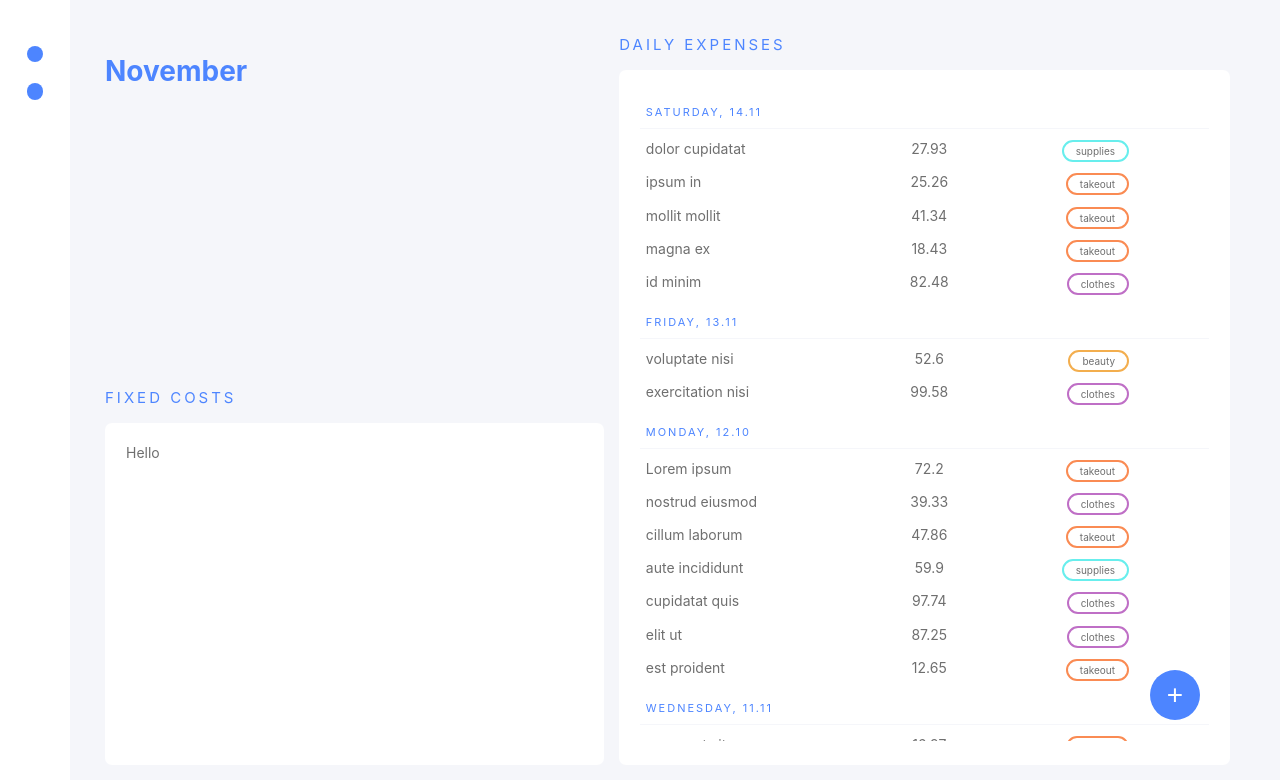
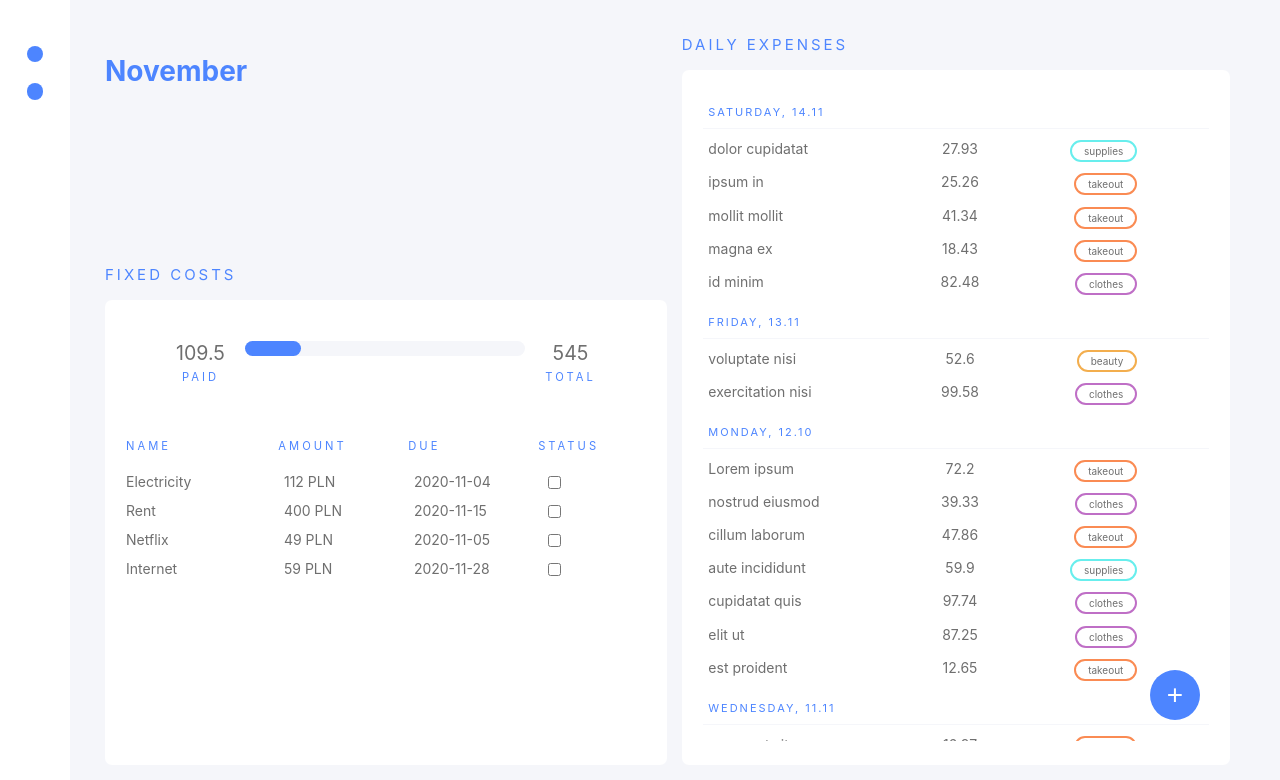
Before and after one commit to kasia-basia/mybudget, a React (Create React App) app: page / in a window 1280 px wide. Shown: the top 780 px of the page. Built offline with nearby package versions, Linux system fonts and the light colour scheme.

Commit message:
Add FixedCosts summary and table

```diff
--- a/package.json
+++ b/package.json
@@ -7,6 +7,7 @@
     "@testing-library/react": "^9.3.2",
     "@testing-library/user-event": "^7.1.2",
     "axios": "^0.20.0",
+    "classnames": "^2.2.6",
     "date-fns": "^2.16.1",
     "node-sass": "^4.14.1",
     "prettier": "^2.1.1",
--- a/src/assets/styles/variables.scss
+++ b/src/assets/styles/variables.scss
@@ -3,6 +3,7 @@ $primary-blue: #4D85FF;
 $dark-blue: #2C6AED;
 $graphite: #333333;
 $text: #6F6F6F;
+$text-light: #dedede;
 
 $sun: #FECD40;
 $gold: #f3ae4e;
--- a/src/components/FixedCostsPanel/FixedCostsPanel.jsx
+++ b/src/components/FixedCostsPanel/FixedCostsPanel.jsx
@@ -1,13 +1,17 @@
 import React from "react";
 import PropTypes from "prop-types";
-import styles from "./FixedCostsPanel.module.scss";
 import Panel from "components/Panel/Panel";
 import ExpensesTable from "components/ExpensesPanel/ExpensesTable/ExpensesTable";
+import FixedCostsSummary from "components/FixedCostsPanel/FixedCostsSummary/FixedCostsSummary";
+import styles from "./FixedCostsPanel.module.scss";
+import FixedCostsTable from "components/FixedCostsPanel/FixedCostsTable/FixedCostsTable";
+import sampleData from "./data";
 
 const FixedCostsPanel = () => {
   return (
     <Panel heading={"Fixed costs"}>
-      Hello
+      <FixedCostsSummary paid={109.5} total={545.0} />
+        <FixedCostsTable data={sampleData}/>
     </Panel>
   );
 };
--- /dev/null
+++ b/src/components/FixedCostsPanel/FixedCostsSummary/FixedCostsSummary.jsx
@@ -0,0 +1,28 @@
+import React from "react";
+import PropTypes from "prop-types";
+import styles from "./FixedCostsSummary.module.scss";
+import PercentageBar from "components/FixedCostsPanel/PercentageBar/PercentageBar";
+
+const FixedCostsSummary = ({ paid, total }) => {
+  const percentage = (paid / total) * 100;
+  return (
+    <div className={styles.wrapper}>
+      <div className={styles.amountWrapper}>
+        <div className={styles.amount}>{paid}</div>
+        <div className={styles.amountCaption}>paid</div>
+      </div>
+      <PercentageBar value={percentage} />
+      <div className={styles.amountWrapper}>
+        <div className={styles.amount}>{total}</div>
+        <div className={styles.amountCaption}>total</div>
+      </div>
+    </div>
+  );
+};
+
+FixedCostsSummary.propTypes = {
+  paid: PropTypes.number,
+  total: PropTypes.number,
+};
+
+export default FixedCostsSummary;
--- /dev/null
+++ b/src/components/FixedCostsPanel/FixedCostsSummary/FixedCostsSummary.module.scss
@@ -0,0 +1,22 @@
+@import "assets/styles/variables";
+
+.wrapper {
+  display: flex;
+  flex-direction: row;
+  margin: 20px 50px;
+}
+
+.amountWrapper{
+  text-align: center;
+  .amount {
+    font-size: 1.4em;
+  }
+
+  .amountCaption {
+    letter-spacing: 3px;
+    text-transform: uppercase;
+    color: $primary-blue;
+    font-size: 0.8em;
+    margin-top: 5px;
+  }
+}
--- /dev/null
+++ b/src/components/FixedCostsPanel/FixedCostsTable/FixedCostsTable.jsx
@@ -0,0 +1,22 @@
+import React from "react";
+import PropTypes from "prop-types";
+import {
+  TableRow,
+  TableRowHeader,
+} from "components/FixedCostsPanel/FixedCostsTable/TableRow/TableRow";
+import styles from "./FixedCostsTable.module.scss";
+
+const FixedCostsTable = ({ data }) => {
+  return (
+    <div className={styles.wrapper}>
+      <TableRowHeader />
+      {data.map((el, i) => (
+        <TableRow rowData={el} key={i} />
+      ))}
+    </div>
+  );
+};
+
+FixedCostsTable.propTypes = {};
+
+export default FixedCostsTable;
--- /dev/null
+++ b/src/components/FixedCostsPanel/FixedCostsTable/TableRow/TableRow.jsx
@@ -0,0 +1,34 @@
+import React, { useState } from "react";
+import classNames from "classnames/bind";
+import styles from "components/FixedCostsPanel/FixedCostsTable/TableRow/TableRow.module.scss";
+
+export const TableRowHeader = () => (
+  <div className={classNames(styles.wrapper, styles.headerWrapper)}>
+    <div className={styles.name}> Name </div>
+    <div className={styles.amount}> Amount </div>
+    <div className={styles.due}> Due </div>
+    <div className={styles.paid}> Status </div>
+  </div>
+);
+
+export const TableRow = ({ rowData }) => {
+  const { name, amount, dueDate, paid } = rowData;
+  const [status, setStatus] = useState(false);
+
+  const cx = classNames.bind(styles);
+
+  return (
+    <div className={cx({ wrapper: true, status: status })}>
+      <div className={styles.name}> {name} </div>
+      <div className={styles.amount}> {amount} PLN</div>
+      <div className={styles.due}> {dueDate} </div>
+      <div className={styles.paid}>
+        <input
+          type="checkbox"
+          value={status}
+          onClick={() => setStatus((prevStatus) => !prevStatus)}
+        />
+      </div>
+    </div>
+  );
+};
--- /dev/null
+++ b/src/components/FixedCostsPanel/FixedCostsTable/TableRow/TableRow.module.scss
@@ -0,0 +1,40 @@
+@import "assets/styles/variables";
+
+.wrapper {
+  display: flex;
+  justify-content: space-between;
+  transition: color 0.3s linear;
+
+  & > div {
+    flex-grow: 1;
+    margin: 5px 0;
+  }
+}
+
+.headerWrapper {
+  margin: 50px 0 10px;
+  letter-spacing: 3px;
+  text-transform: uppercase;
+  font-size: 0.8em;
+  color: $primary-blue;
+}
+
+.name {
+  flex-basis: 6em;
+}
+
+.amount {
+  flex-basis: 4em;
+}
+
+.due {
+  flex-basis: 4em;
+}
+
+.paid {
+  flex-basis: 2em;
+}
+
+.status {
+  color: $text-light;
+}
--- /dev/null
+++ b/src/components/FixedCostsPanel/PercentageBar/PercentageBar.jsx
@@ -0,0 +1,15 @@
+import React from "react";
+import PropTypes from "prop-types";
+import styles from "./PercentageBar.module.scss";
+
+const PercentageBar = ({value}) => {
+  return <div className={styles.wrapper}>
+      <div className={styles.fill} style={{width: `${value}%`}}/>
+  </div>;
+};
+
+PercentageBar.propTypes = {
+  value: PropTypes.number.isRequired,
+};
+
+export default PercentageBar;
--- /dev/null
+++ b/src/components/FixedCostsPanel/PercentageBar/PercentageBar.module.scss
@@ -0,0 +1,18 @@
+@import "assets/styles/variables";
+
+.fill,
+.wrapper {
+  border-radius: 30px;
+  height: 15px;
+}
+
+.wrapper {
+  background: $slate-gray;
+  flex-grow: 1;
+  margin: 0 20px;
+}
+
+.fill {
+  background-color: $primary-blue;
+  transition: width 0.2s ease-in;
+}
--- /dev/null
+++ b/src/components/FixedCostsPanel/data.js
@@ -0,0 +1,6 @@
+export default [
+    {name: 'Electricity', amount: 112, dueDate: '2020-11-04', paid: true},
+    {name: 'Rent', amount: 400, dueDate: '2020-11-15', paid: false},
+    {name: 'Netflix', amount: 49, dueDate: '2020-11-05', paid: false},
+    {name: 'Internet', amount: 59, dueDate: '2020-11-28', paid: true},
+]
```
Also changed, not shown: src/components/FixedCostsPanel/FixedCostsTable/FixedCostsTable.module.scss (added), 1 other file (tests, documents, lock files or other folders).
